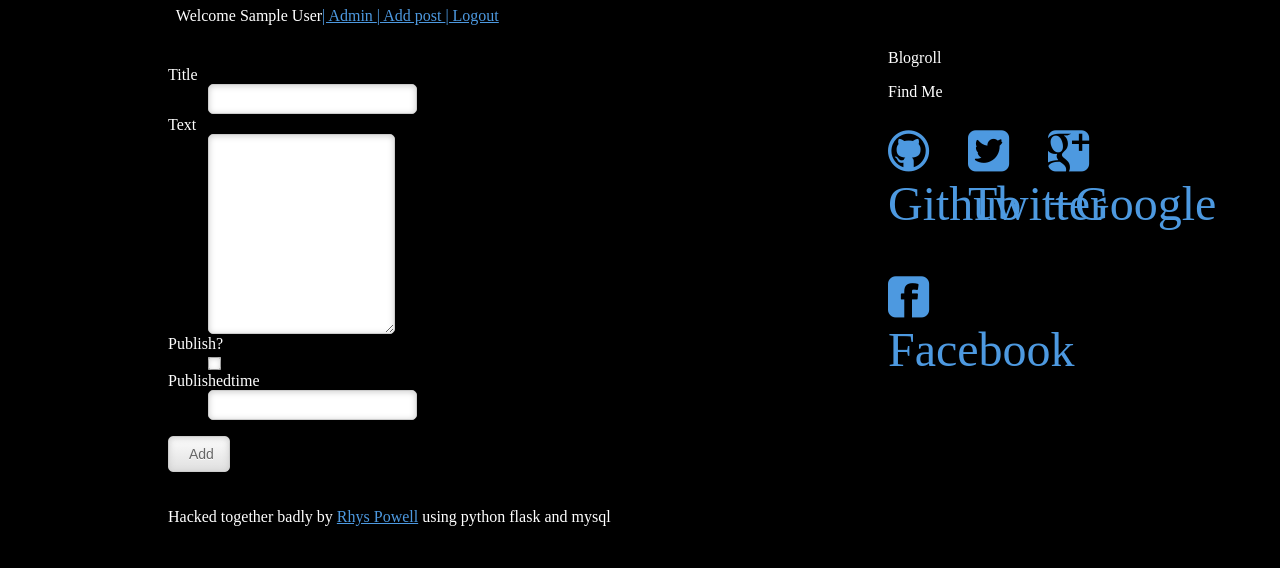
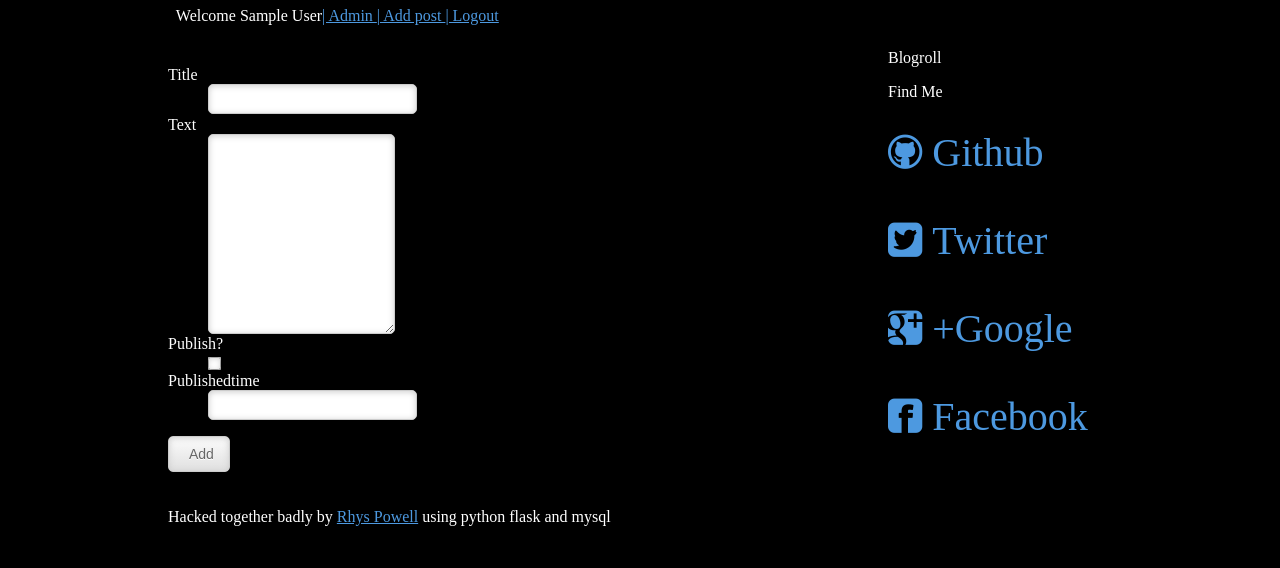
Before and after one commit to rhyspowell/FTF, a Flask app: page /admin/add/ in a window 1280 px wide. Shown: the part 232-800 px from the top of the page. Run offline with Flask 2, Linux system fonts and the light colour scheme; the visitor is signed in with stand-in values (Sample User, id 1); data comes from the database, SQL or seed files in the repository; some libraries are stand-ins or nearby versions.

Commit message:
fixed the layout and size of the social media links

```diff
--- a/ftf/templates/layout.html
+++ b/ftf/templates/layout.html
@@ -54,17 +54,17 @@
 	<div class="col_3">
 			Find Me
 	</div>
-	<div class="col_1">
-		<h2><a href="https://github.com/rhyspowell" target="_blank"><div class="icon-github">Github</div></a></h2>
+	<div class="col_3">
+		<a href="https://github.com/rhyspowell" target="_blank"><h3><div class="icon-github"> Github</div></h3></a>
 	</div>
-		<div class="col_1">
-		<h2><a href="https://twitter.com/Bleachin" target="_blank"><div class="icon-twitter-sign">Twitter</div></a></h2>
+		<div class="col_3">
+		<a href="https://twitter.com/Bleachin" target="_blank"><h3><div class="icon-twitter-sign"> Twitter</div></h3></a>
 	</div>
-	<div class="col_1">
-		<h2><a href="https://plus.google.com/+RhysPowell" target="_blank"><div class="icon-google-plus-sign">+Google</div></a></h2>
+	<div class="col_3">
+		<a href="https://plus.google.com/+RhysPowell" target="_blank"><h3><div class="icon-google-plus-sign"> +Google</div></h3></a>
 	</div>
-	<div class="col_1">
-		<h2><a href="https://www.facebook.com/bleachin" target="_blank"><div class="icon-facebook-sign">Facebook</div></a></h2>
+	<div class="col_3">
+		<a href="https://www.facebook.com/bleachin" target="_blank"><h3><div class="icon-facebook-sign"> Facebook</div></h3></a>
 	</div>
 </div>
 <div class="grid">
```
